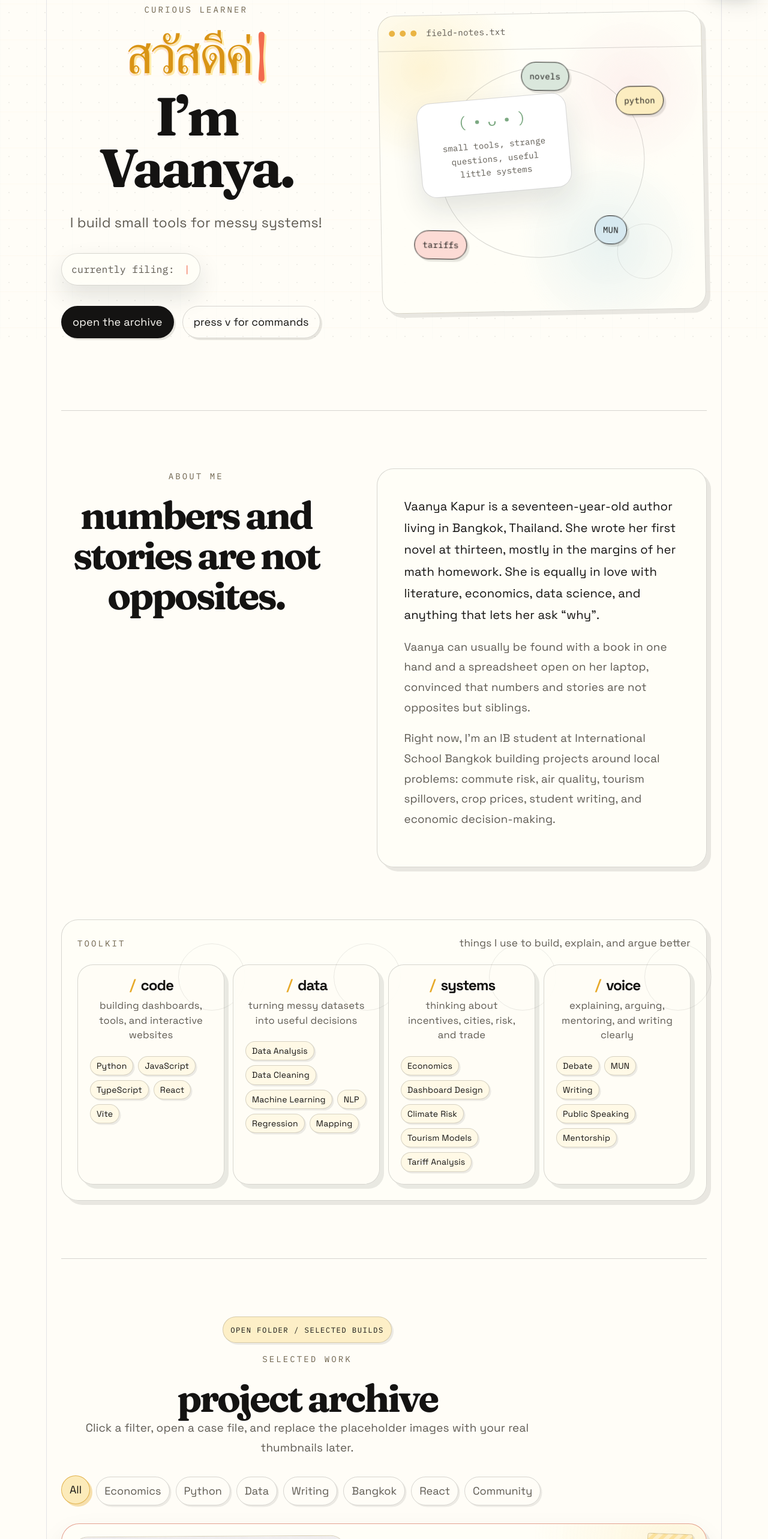
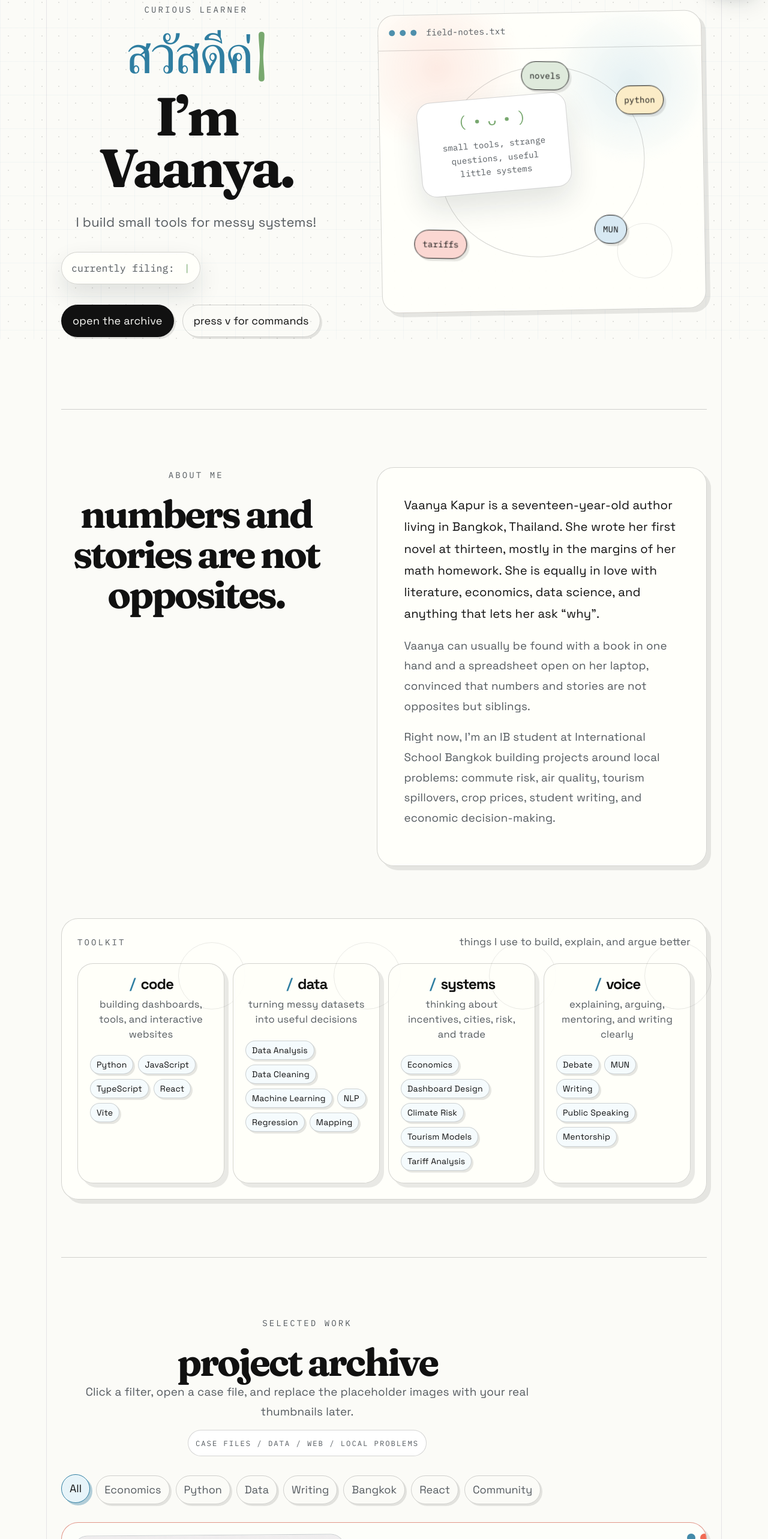
Before and after one commit to vk123-code/vaanya-portfolio, a React (Vite) app: page / in a window 1280 px wide. Shown: the part 234-2800 px from the top of the page at 60% size. Built offline with nearby package versions, Linux system fonts and the light colour scheme.

Commit message:
polish portfolio UI

```diff
--- a/src/App.css
+++ b/src/App.css
@@ -2118,231 +2118,3 @@ body,
 .sticker-four {
   background: color-mix(in srgb, var(--green) 24%, var(--card-strong));
 }
-
-/* final handmade polish layer */
-
-/* warmer, less tech-template palette */
-:root {
-  --bg: #fffdf7;
-  --bg-soft: #fff3cf;
-  --ink: #141312;
-  --muted: #5f5b53;
-  --line: rgba(20, 19, 18, 0.17);
-  --card: rgba(255, 254, 247, 0.94);
-  --card-strong: #ffffff;
-  --accent: #e7a928;
-  --accent-soft: #ffe8a6;
-  --green: #7ca982;
-  --red: #f26b4f;
-  --yellow: #f8cf5a;
-  --blue: #89bfd3;
-  --pink: #f3bac7;
-}
-
-/* make the hello warm yellow instead of blue */
-.greeting-type {
-  color: #d99416;
-  text-shadow:
-    0.035em 0.035em 0 rgba(255, 218, 92, 0.5),
-    -0.015em 0.04em 0 rgba(242, 107, 79, 0.15);
-}
-
-.cursor {
-  color: #f26b4f;
-}
-
-/* softer notebook background, less cold grid */
-.paper-noise {
-  opacity: 0.42;
-  background-image:
-    radial-gradient(circle, rgba(20, 19, 18, 0.16) 1px, transparent 1.25px),
-    linear-gradient(rgba(231, 169, 40, 0.08) 1px, transparent 1px),
-    linear-gradient(90deg, rgba(137, 191, 211, 0.08) 1px, transparent 1px);
-  background-size: 30px 30px, 60px 60px, 60px 60px;
-}
-
-/* make headings feel more editorial but still cute */
-.hero h1 {
-  color: var(--ink);
-}
-
-.hero-copy {
-  font-size: clamp(1.05rem, 1.8vw, 1.35rem);
-}
-
-.eyebrow {
-  color: color-mix(in srgb, var(--muted) 88%, var(--accent));
-}
-
-/* remove the weird red/blue dots on project cards */
-.project-card::before {
-  content: "";
-  position: absolute;
-  top: 16px;
-  right: 22px;
-  width: 74px;
-  height: 22px;
-  border: 1.5px solid rgba(20, 19, 18, 0.16);
-  border-radius: 4px;
-  background:
-    repeating-linear-gradient(
-      135deg,
-      rgba(255, 255, 255, 0.45) 0 6px,
-      rgba(255, 255, 255, 0) 6px 12px
-    ),
-    color-mix(in srgb, var(--yellow) 62%, white);
-  box-shadow: 3px 3px 0 rgba(20, 19, 18, 0.08);
-  transform: rotate(2deg);
-  opacity: 0.95;
-}
-
-/* varied washi tape colors instead of repeated dots */
-.project-card:nth-child(3n + 1)::before {
-  background:
-    repeating-linear-gradient(
-      135deg,
-      rgba(255, 255, 255, 0.45) 0 6px,
-      rgba(255, 255, 255, 0) 6px 12px
-    ),
-    color-mix(in srgb, var(--yellow) 62%, white);
-}
-
-.project-card:nth-child(3n + 2)::before {
-  background:
-    repeating-linear-gradient(
-      135deg,
-      rgba(255, 255, 255, 0.45) 0 6px,
-      rgba(255, 255, 255, 0) 6px 12px
-    ),
-    color-mix(in srgb, var(--pink) 55%, white);
-}
-
-.project-card:nth-child(3n + 3)::before {
-  background:
-    repeating-linear-gradient(
-      135deg,
-      rgba(255, 255, 255, 0.45) 0 6px,
-      rgba(255, 255, 255, 0) 6px 12px
-    ),
-    color-mix(in srgb, var(--blue) 50%, white);
-}
-
-/* project cards: more physical scrapbook card */
-.project-card {
-  border-radius: 30px;
-  border: 1.5px solid color-mix(in srgb, var(--line) 80%, var(--accent));
-  background:
-    radial-gradient(circle at 95% 8%, rgba(248, 207, 90, 0.16), transparent 22%),
-    var(--card);
-  box-shadow:
-    8px 8px 0 rgba(20, 19, 18, 0.07),
-    0 18px 44px rgba(18, 31, 42, 0.08);
-}
-
-.project-card:hover {
-  transform: translateY(-5px) rotate(-0.15deg);
-  box-shadow:
-    10px 10px 0 color-mix(in srgb, var(--accent) 22%, transparent),
-    0 20px 48px rgba(18, 31, 42, 0.1);
-}
-
-/* image looks pasted on, not template-inserted */
-.project-visual {
-  border-radius: 24px;
-  border: 1.5px solid var(--line);
-  transform: rotate(-0.35deg);
-  box-shadow: 4px 4px 0 rgba(20, 19, 18, 0.07);
-}
-
-.project-card:nth-child(even) .project-visual {
-  transform: rotate(0.35deg);
-}
-
-.project-card:hover .project-visual {
-  transform: rotate(0deg) scale(1.01);
-}
-
-/* make buttons/pills feel hand-placed */
-.filter-row button,
-.project-links a,
-.contact-links a,
-.skill-pills span,
-.tag-row span,
-.world-chips span,
-.award-tags span {
-  border: 1.5px solid var(--line);
-  box-shadow: 2.5px 2.5px 0 rgba(20, 19, 18, 0.08);
-}
-
-.filter-row .active-filter {
-  background: color-mix(in srgb, var(--yellow) 42%, white);
-  color: var(--ink);
-  border-color: color-mix(in srgb, var(--accent) 70%, var(--line));
-}
-
-/* add a small folder-tab feel to project archive */
-.projects-section .section-header {
-  position: relative;
-}
-
-.projects-section .section-header::before {
-  content: "open folder / selected builds";
-  display: inline-block;
-  margin-bottom: 14px;
-  padding: 8px 12px;
-  border: 1.5px solid var(--line);
-  border-radius: 999px;
-  background: color-mix(in srgb, var(--yellow) 34%, white);
-  color: var(--ink);
-  font-family: var(--mono);
-  font-size: 0.68rem;
-  letter-spacing: 0.12em;
-  text-transform: uppercase;
-  box-shadow: 3px 3px 0 rgba(20, 19, 18, 0.08);
-}
-
-/* if you still have the old CASE FILES label, hide it */
-.projects-section .section-header::after {
-  display: none;
-}
-
-/* hero archive becomes warmer and more personal */
-.archive-window {
-  background:
-    radial-gradient(circle at 14% 18%, rgba(248, 207, 90, 0.22), transparent 26%),
-    radial-gradient(circle at 78% 26%, rgba(243, 186, 199, 0.2), transparent 24%),
-    radial-gradient(circle at 70% 78%, rgba(137, 191, 211, 0.18), transparent 28%),
-    var(--card);
-}
-
-/* tiny sticker colors */
-.sticker-one {
-  background: color-mix(in srgb, var(--yellow) 38%, white);
-}
-
-.sticker-two {
-  background: color-mix(in srgb, var(--blue) 34%, white);
-}
-
-.sticker-three {
-  background: color-mix(in srgb, var(--red) 24%, white);
-}
-
-.sticker-four {
-  background: color-mix(in srgb, var(--green) 28%, white);
-}
-
-/* dark mode should still feel intentional */
-[data-theme="dark"] .greeting-type {
-  color: #f7d879;
-  text-shadow: none;
-}
-
-[data-theme="dark"] .project-card::before {
-  border-color: rgba(244, 247, 251, 0.16);
-  box-shadow: 3px 3px 0 rgba(0, 0, 0, 0.22);
-}
-
-[data-theme="dark"] .filter-row .active-filter {
-  background: color-mix(in srgb, var(--accent-soft) 72%, var(--card-strong));
-}
```
